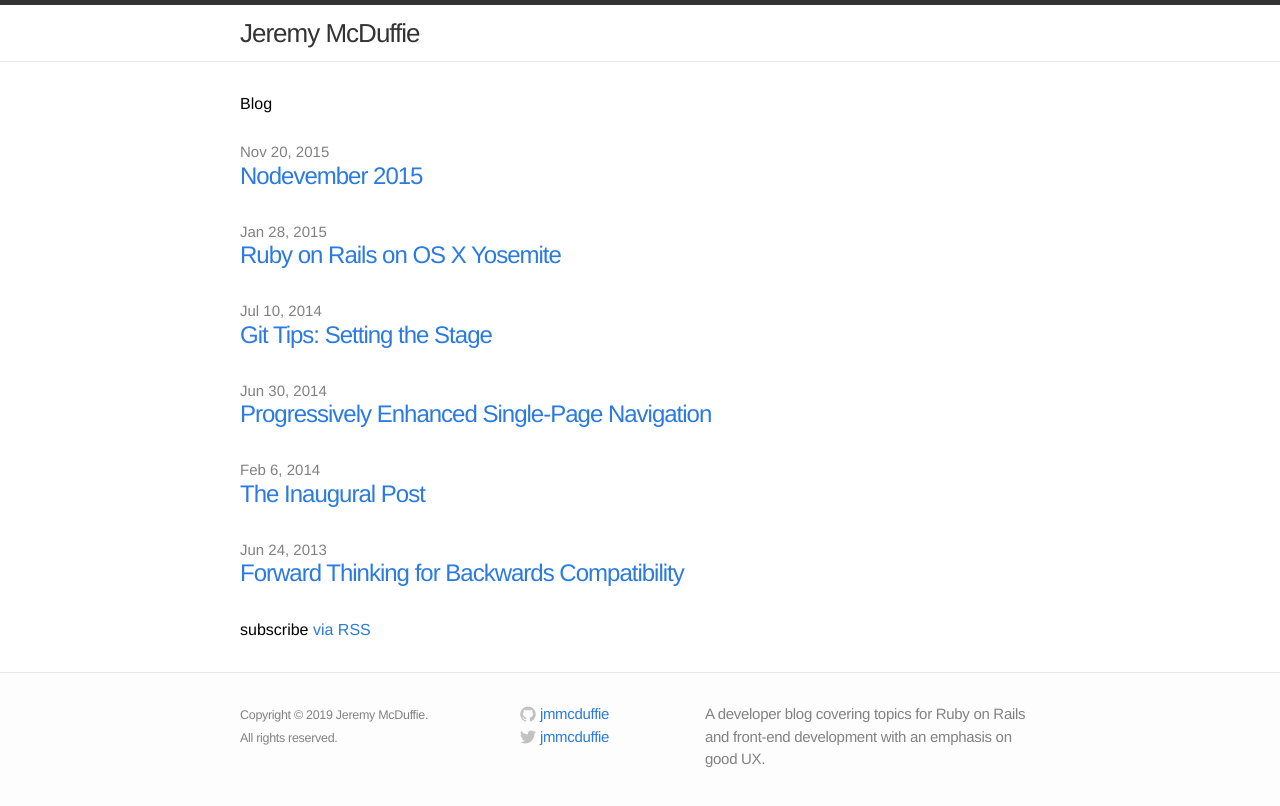
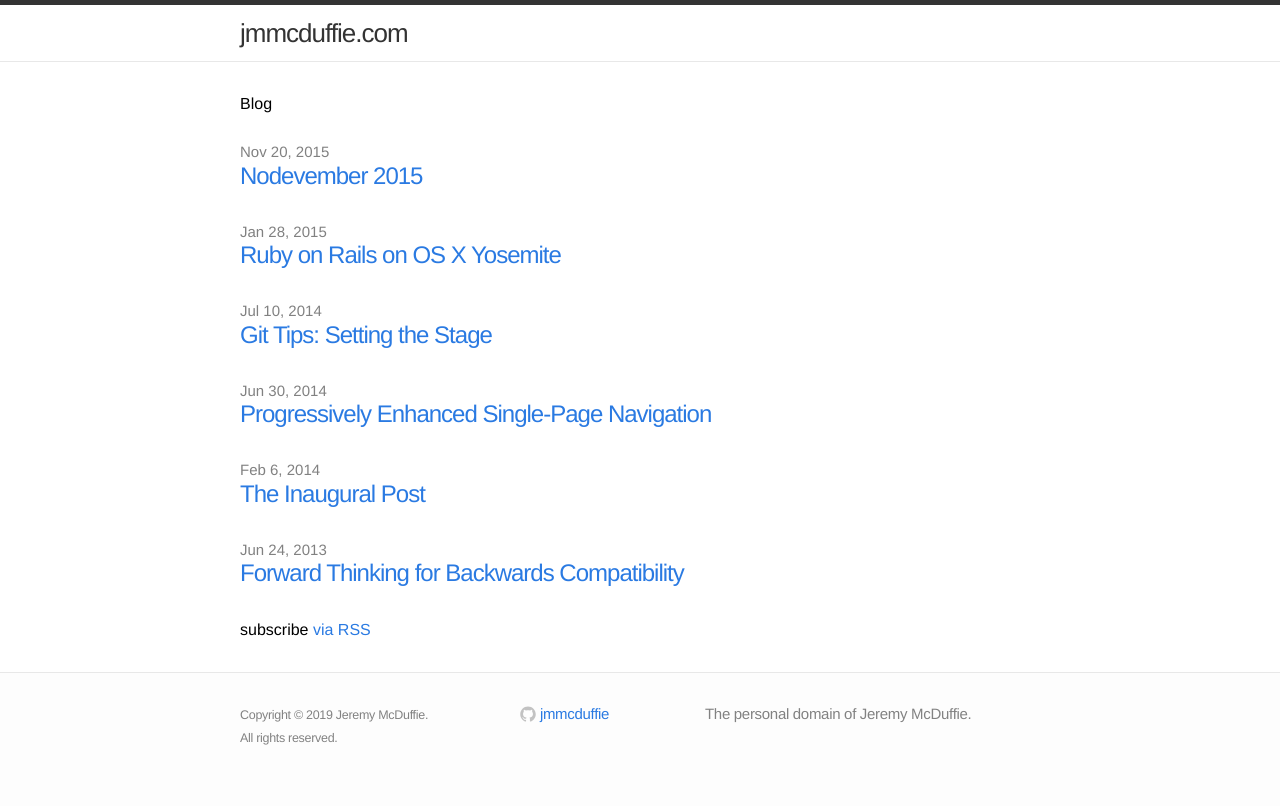
Before and after one commit to jmmcduffie/jmmcduffie.github.io, a Jekyll site: the page built from index.html, in a window 1280 px wide. Shown: the top 806 px of the page. Built offline with Jekyll 4.4.1, drawn with Linux system fonts in a browser that asks for light colours; comment, search, counter and statistics services are not loaded.

Commit message:
Clean up site name, description, and social links.

```diff
--- a/_config.yml
+++ b/_config.yml
@@ -1,9 +1,7 @@
 # Site settings
-title: Jeremy McDuffie
+title: jmmcduffie.com
 author: Jeremy McDuffie
-description: |
-  A developer blog covering topics for Ruby on Rails and front-end development with an emphasis on
-  good UX.
+description: The personal domain of Jeremy McDuffie.
 username: jmmcduffie
 
 url: "http://jmmcduffie.com"
--- a/_includes/footer.html
+++ b/_includes/footer.html
@@ -20,18 +20,6 @@
             <span class="username">{{ site.username }}</span>
           </a>
         </li>
-
-        <li>
-          <a rel="me" href="https://twitter.com/{{ site.username }}">
-            <span class="icon twitter">
-              <svg class="twitter-icon-svg" width="16" height="16">
-                <use xlink:href="#icon-twitter"/>
-              </svg>
-            </span>
-
-            <span class="username">{{ site.username }}</span>
-          </a>
-        </li>
       </ul>
     </div>
 
--- a/index.html
+++ b/index.html
@@ -1,7 +1,5 @@
 ---
 layout: default
-description: |
-  A developer blog covering topics for Ruby on Rails and front-end development with an emphasis on good UX.
 ---
 
 <main role="main" class="home">
```
